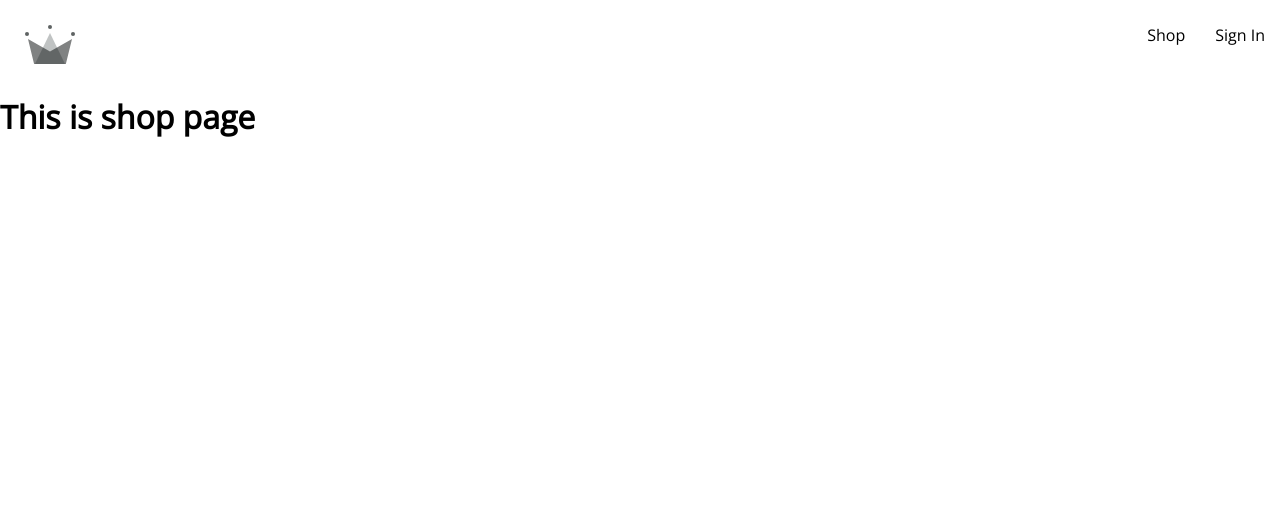
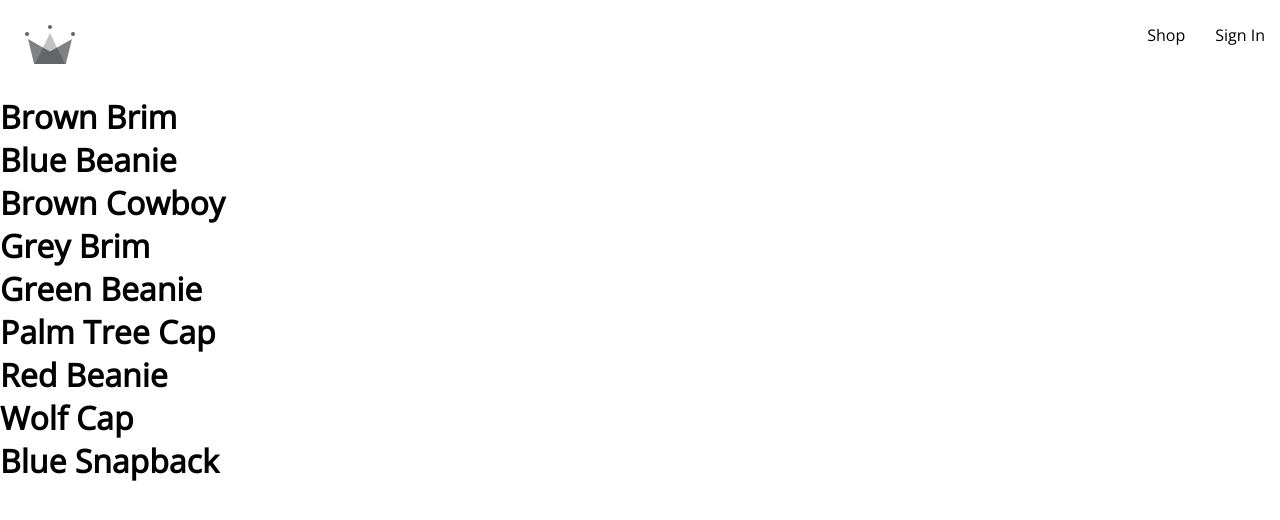
Before and after one commit to Tutul101/crown-clothing, a React (Create React App) app: page /shop in a window 1280 px wide. Shown: the top 520 px of the page. Built offline with nearby package versions, Linux system fonts and the light colour scheme; no server answers.

Commit message:
add shop page with json data

```diff
--- a/src/App.js
+++ b/src/App.js
@@ -2,10 +2,7 @@
 import Navigation from "./routes/navigation/Navigation.component";
 import Home from "./routes/home/home.component";
 import Authentication from "./routes/authentication/authentication.component";
-
-const Shop = () => {
-  return <h1>This is shop page</h1>;
-};
+import Shop from "./routes/shop/shop.component";
 
 function App() {
   return (
--- a/src/components/sign-in-form/sign-in-form.component.jsx
+++ b/src/components/sign-in-form/sign-in-form.component.jsx
@@ -20,7 +20,7 @@
 
   const signInWithGoogle = async () => {
     await signInWithGooglePopup();
-    const userDocRef = await createUserDocumentFromAuth(user);
+    // const userDocRef = await createUserDocumentFromAuth(user);
     // console.log("user", user);
   };
   const resetForm = () => {
--- /dev/null
+++ b/src/routes/shop/shop.component.jsx
@@ -0,0 +1,19 @@
+import React from "react";
+
+import shop_data from "../../shop-data.json";
+
+const Shop = () => {
+  return (
+    <div>
+      {shop_data.map(({ id, name }) => {
+        return (
+          <div key={id}>
+            <h1>{name}</h1>
+          </div>
+        );
+      })}
+    </div>
+  );
+};
+
+export default Shop;
--- /dev/null
+++ b/src/shop-data.json
@@ -0,0 +1,56 @@
+[
+  {
+    "id": 1,
+    "name": "Brown Brim",
+    "imageUrl": "https://i.ibb.co/ZYW3VTp/brown-brim.png",
+    "price": 25
+  },
+  {
+    "id": 2,
+    "name": "Blue Beanie",
+    "imageUrl": "https://i.ibb.co/ypkgK0X/blue-beanie.png",
+    "price": 18
+  },
+  {
+    "id": 3,
+    "name": "Brown Cowboy",
+    "imageUrl": "https://i.ibb.co/QdJwgmp/brown-cowboy.png",
+    "price": 35
+  },
+  {
+    "id": 4,
+    "name": "Grey Brim",
+    "imageUrl": "https://i.ibb.co/RjBLWxB/grey-brim.png",
+    "price": 25
+  },
+  {
+    "id": 5,
+    "name": "Green Beanie",
+    "imageUrl": "https://i.ibb.co/YTjW3vF/green-beanie.png",
+    "price": 18
+  },
+  {
+    "id": 6,
+    "name": "Palm Tree Cap",
+    "imageUrl": "https://i.ibb.co/rKBDvJX/palm-tree-cap.png",
+    "price": 14
+  },
+  {
+    "id": 7,
+    "name": "Red Beanie",
+    "imageUrl": "https://i.ibb.co/bLB646Z/red-beanie.png",
+    "price": 18
+  },
+  {
+    "id": 8,
+    "name": "Wolf Cap",
+    "imageUrl": "https://i.ibb.co/1f2nWMM/wolf-cap.png",
+    "price": 14
+  },
+  {
+    "id": 9,
+    "name": "Blue Snapback",
+    "imageUrl": "https://i.ibb.co/X2VJP2W/blue-snapback.png",
+    "price": 16
+  }
+]
```
